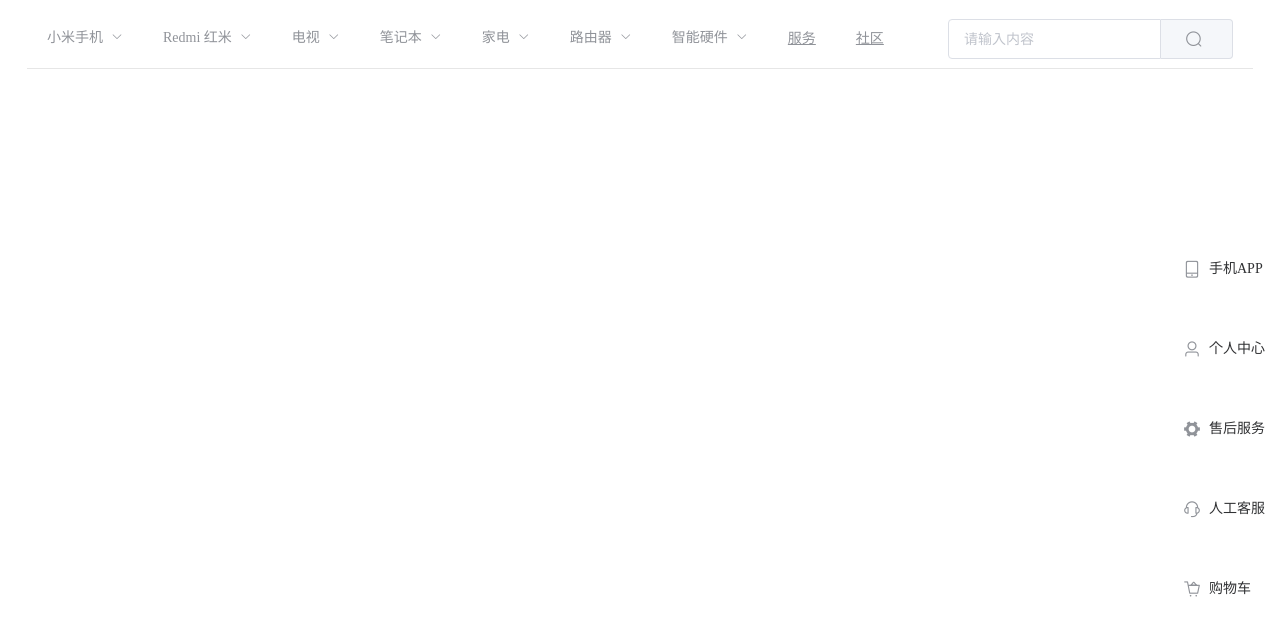
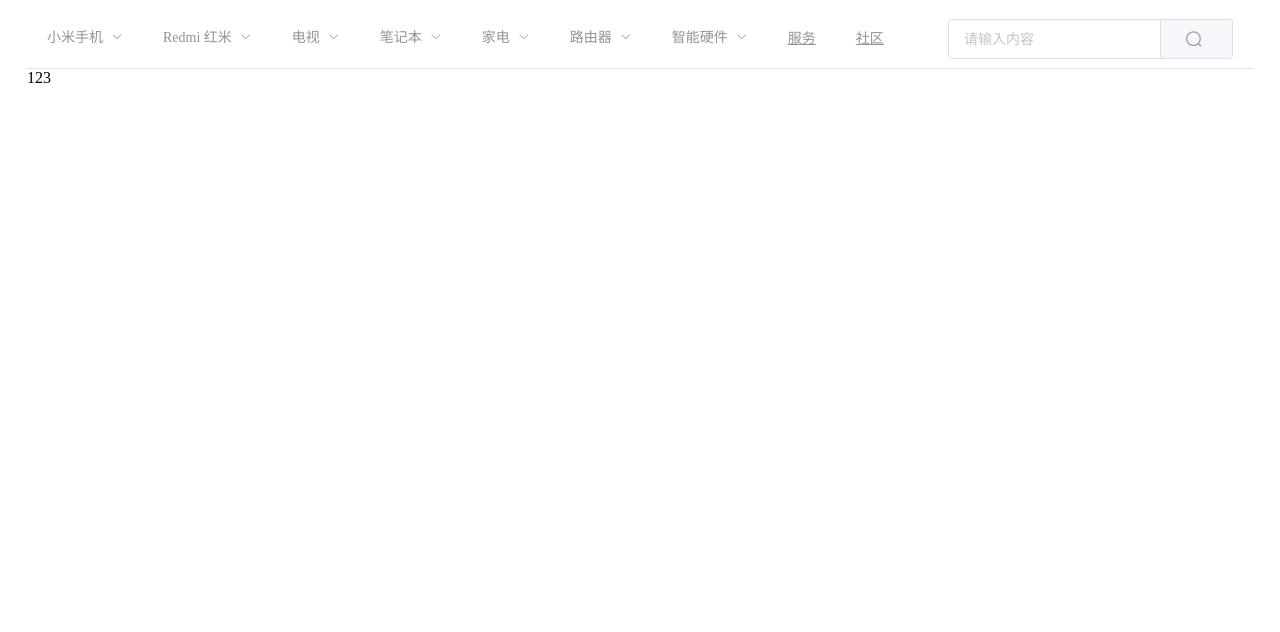
Before and after one commit to manyuet/mall, a Vue app: page /personal in a window 1280 px wide. Shown: the top 632 px of the page. Built offline with nearby package versions, Linux system fonts and the light colour scheme.

Commit message:
将网站主页侧边栏改到home页面

```diff
--- a/src/App.vue
+++ b/src/App.vue
@@ -3,7 +3,6 @@
         <navigation-bar/>
         <div>
             <router-view/>
-                <broad-side-navigation-bar class="broad"/>
         </div>
         <el-backtop :bottom="100"></el-backtop>
 
@@ -13,12 +12,10 @@
 
 <script>
     import NavigationBar from "./components/NavigationBar";
-    import BroadSideNavigationBar from "./components/BroadSideNavigationBar";
 
 
     export default {
         components: {
-            BroadSideNavigationBar,
             NavigationBar,
         },
         data() {
@@ -36,11 +33,5 @@
         margin-right: auto;
     }
 
-    .broad {
-        position: fixed;
-        bottom: 160px;
-        right: 40px;
-        background-color: white;
-    }
 
 </style>
--- a/src/components/BroadSideNavigationBar.vue
+++ b/src/components/BroadSideNavigationBar.vue
@@ -6,7 +6,7 @@
                     <i class="el-icon-mobile-phone"></i>
                     <span slot="title">手机APP</span>
                 </el-menu-item>
-                <el-menu-item index="2">
+                <el-menu-item index="2" @click="openPersonalCenter">
                     <i class="el-icon-user"></i>
                     <span slot="title">个人中心</span>
                 </el-menu-item>
@@ -30,7 +30,15 @@
 <script>
     export default {
         name: "BroadSideNavigationBar",
-        methods: {}
+        methods: {
+            openPersonalCenter(){
+                const {href} = this.$router.resolve({
+                    name: "Personal"
+                });
+                window.open(href, "_blank");
+                console.log(1)
+            }
+        }
     }
 </script>
 
--- a/src/router.js
+++ b/src/router.js
@@ -2,6 +2,7 @@ import Vue from "vue";
 import VueRouter from "vue-router";
 import ProductDetail from "./views/ProductDetail";
 import Home from "./views/Home"
+import PersonalCenter from "./views/PersonalCenter";
 
 Vue.use(VueRouter);
 
@@ -15,6 +16,11 @@ const routes = [
         path: "/product",
         name: 'Product',
         component: ProductDetail
+    },
+    {
+        path:"/personal",
+        name:'Personal',
+        component:PersonalCenter
     }
 
 ];
--- a/src/views/Home.vue
+++ b/src/views/Home.vue
@@ -2,7 +2,9 @@
     <div>
         <carousel/>
         <goods-frame/>
-        <classify-product class="classify-product" v-for="(productInfo,index) in productInfos" :key="index" :productInfo="productInfo"/>
+        <classify-product class="classify-product" v-for="(productInfo,index) in productInfos" :key="index"
+                          :productInfo="productInfo"/>
+        <broad-side-navigation-bar class="broad"/>
     </div>
 </template>
 
@@ -10,9 +12,11 @@
     import Carousel from "../components/Carousel";
     import GoodsFrame from "../components/GoodsFrame";
     import ClassifyProduct from "../components/ClassifyProduct";
+    import BroadSideNavigationBar from "../components/BroadSideNavigationBar";
+
     export default {
         name: "Home",
-        components: {ClassifyProduct, GoodsFrame, Carousel},
+        components: {BroadSideNavigationBar, ClassifyProduct, GoodsFrame, Carousel},
         data() {
             return {
                 productInfos: [
@@ -374,5 +378,10 @@
 </script>
 
 <style scoped>
-
+    .broad {
+        position: fixed;
+        bottom: 160px;
+        right: 40px;
+        background-color: white;
+    }
 </style>
--- /dev/null
+++ b/src/views/PersonalCenter.vue
@@ -0,0 +1,15 @@
+<template>
+    <div>
+        123
+    </div>
+</template>
+
+<script>
+    export default {
+        name: "PersonalCenter"
+    }
+</script>
+
+<style scoped>
+
+</style>
```
